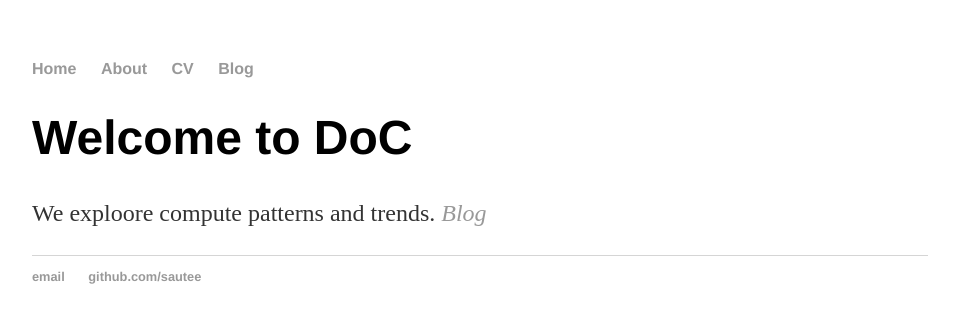
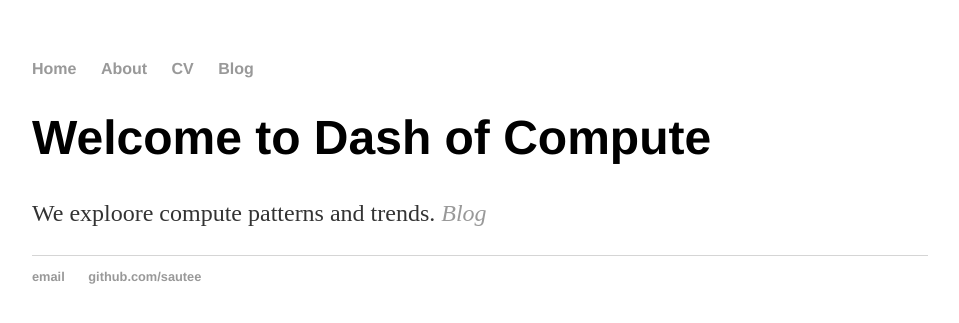
Before and after one commit to sautee/sautee.github.io, a Jekyll site: the page built from index.html, in a window 1280 px wide. Shown: the top 323 px of the page, without its empty margins (160-1119 px from the left). Built offline with Jekyll 4.4.1, drawn with Linux system fonts in a browser that asks for light colours.

Commit message:
Update index.html

```diff
--- a/index.html
+++ b/index.html
@@ -3,6 +3,6 @@ layout: default
 title: Dash Of Compute
 ---
 <div class="blurb">
-	<h1>Welcome to DoC</h1>
+	<h1>Welcome to Dash of Compute</h1>
 	<p>We exploore compute patterns and trends. <em><a href="/blog">Blog</a></em></p>
 </div><!-- /.blurb -->
```
